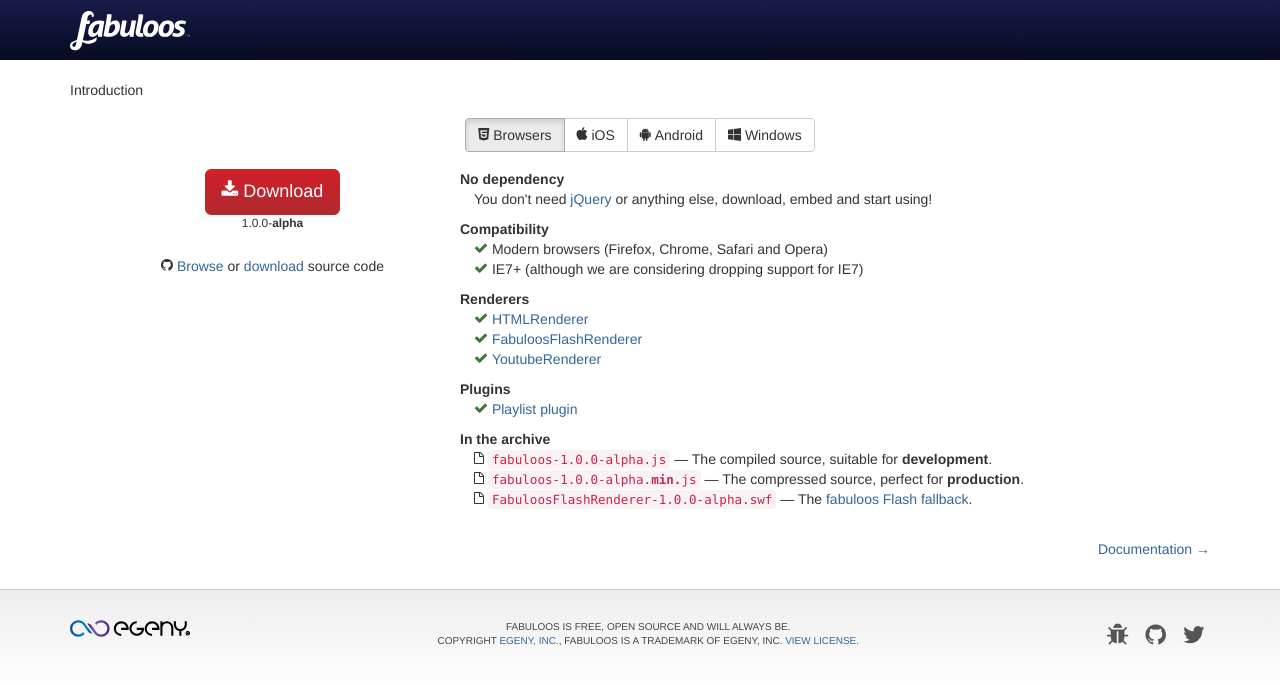
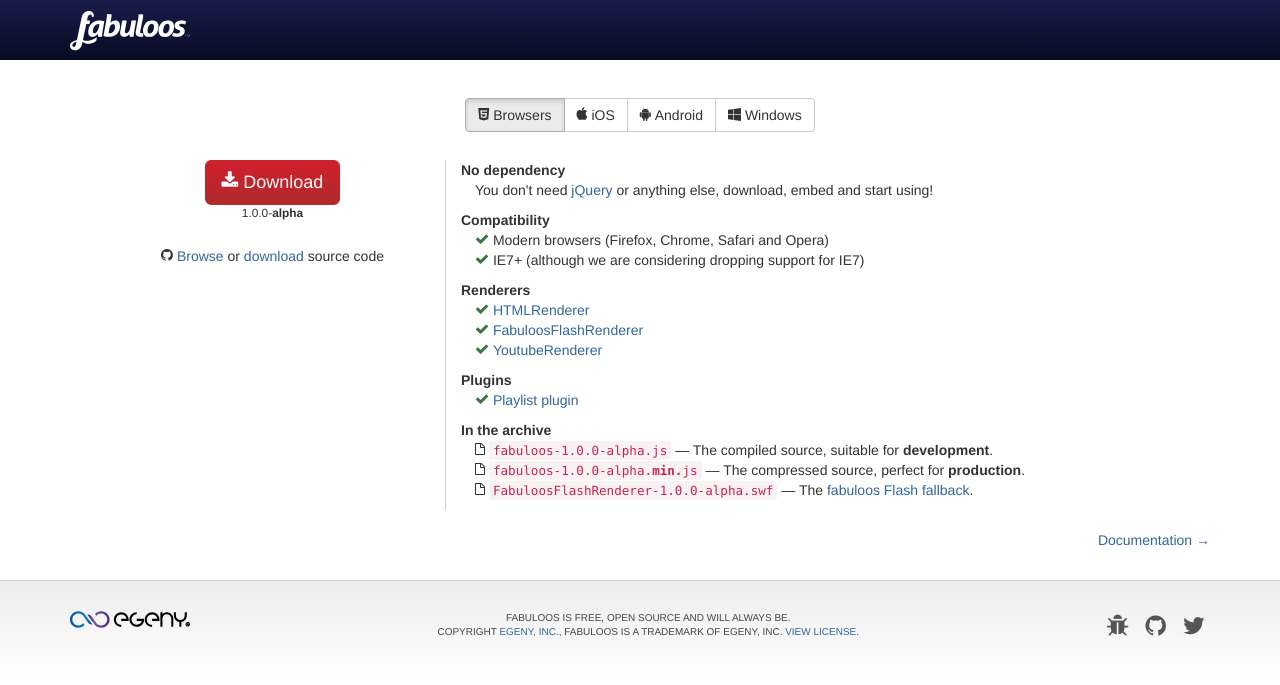
Before and after one commit to egeny/fabuloos-website, a Jekyll site: the page built from download/index.html, in a window 1280 px wide. Shown: the top 685 px of the page. Built offline with Jekyll 4.4.1, drawn with Linux system fonts in a browser that asks for light colours; some web fonts are replaced; Markdown is read by kramdown in place of the engine named in the settings.

Commit message:
Finalizing download page

```diff
--- a/css/website.css
+++ b/css/website.css
@@ -314,12 +314,16 @@
 		#download .col-lg-4 { padding-left: 60px; }
 	}
 
+	#download { margin-top: 2em; }
+
 		#download small {
 			margin-bottom: 2em;
 			display: block;
 		}
 
-	#download dl dd {
+		#download dl { border-left: 1px solid #CCC; }
+
+			#download dd {
 				padding-left: 1em;
 				margin-bottom: 10px;
 			}
--- a/download/index.html
+++ b/download/index.html
@@ -1,8 +1,6 @@
 ---
 layout: default
 ---
-
-<p>Introduction</p>
 
 {% include platform-chooser.html %}
 
```
Lines whose indentation alone changed are shown as unchanged.
